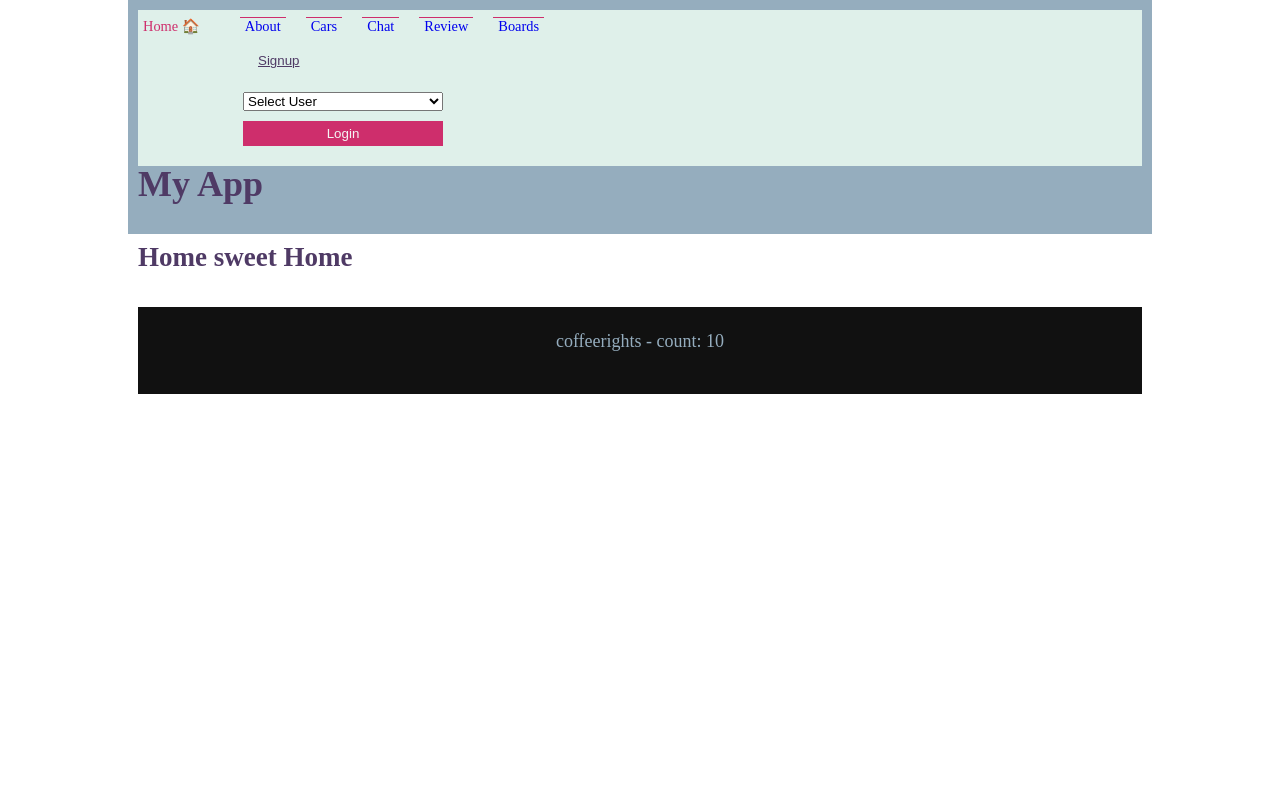
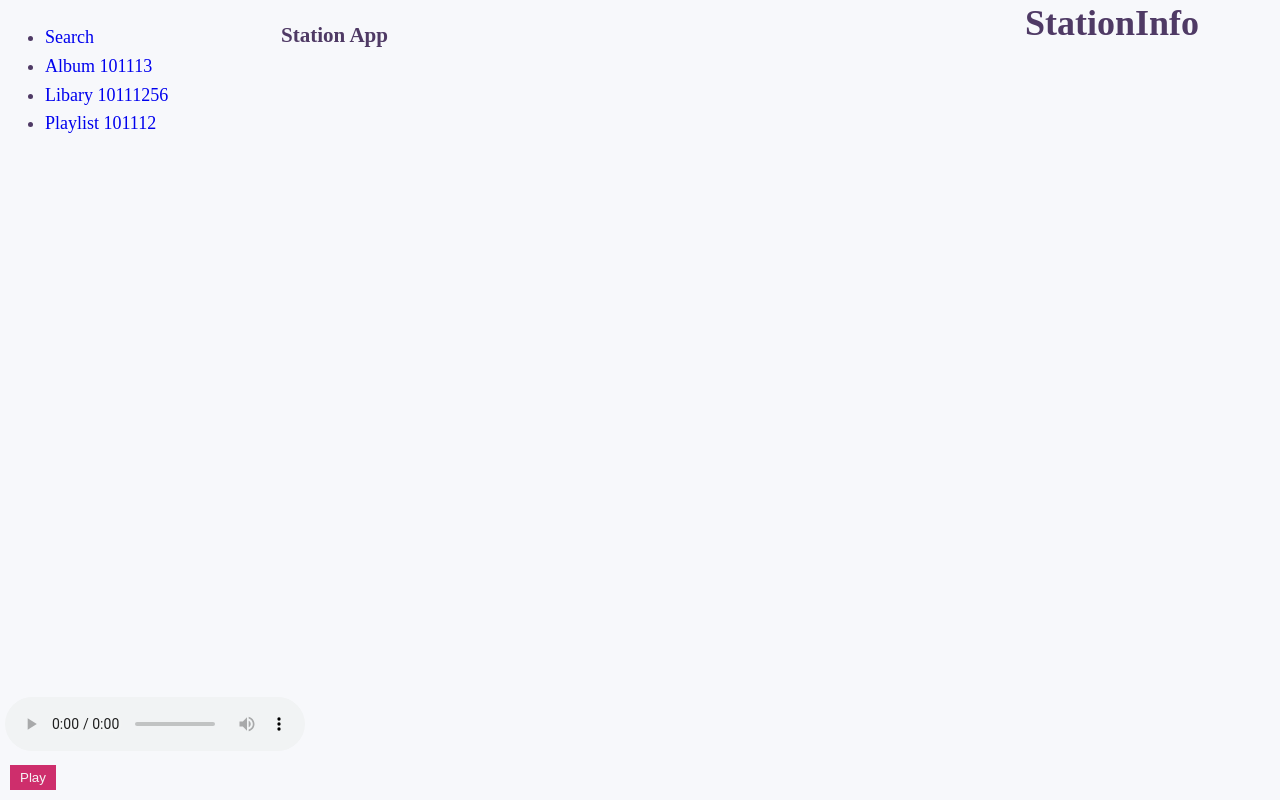
Before and after one commit to lee19033/frontend-lilach-station, a React (Vite) app: page / in a window 1280 px wide. Built offline with nearby package versions, Linux system fonts and the light colour scheme.

Commit message:
add routing

```diff
--- a/src/RootCmp.jsx
+++ b/src/RootCmp.jsx
@@ -1,46 +1,30 @@
-import React from 'react'
-import { Routes, Route } from 'react-router'
 
-import { HomePage } from './pages/HomePage'
-import { AboutUs, AboutTeam, AboutVision } from './pages/AboutUs'
-import { CarIndex } from './pages/CarIndex.jsx'
-import { BoardIndex } from './pages/BoardIndex.jsx'
-import { ReviewIndex } from './pages/ReviewIndex.jsx'
-import { ChatApp } from './pages/Chat.jsx'
-import { AdminIndex } from './pages/AdminIndex.jsx'
+import {  Routes, Route } from 'react-router'
 
-import { CarDetails } from './pages/CarDetails'
-import { UserDetails } from './pages/UserDetails'
-import { BoardDetails } from './pages/BoardDetails'
-import { TaskDetails } from './pages/TaskDetails'
-
-import { AppHeader } from './cmps/AppHeader'
-import { AppFooter } from './cmps/AppFooter'
+import { StationIndex} from './pages/StationIndex.jsx'
+import { StationSideBar } from './cmps/StationSideBar.jsx'
+import { SearchStation } from './cmps/SearchStation.jsx'
+import { CollectionDetails } from './cmps/CollectionDetails.jsx'
+import { AlbumDetails } from './cmps/AlbumDetails.jsx'
+import { PlaylistDetails } from './cmps/PlaylistDetails.jsx'
+import { StationInfo } from './cmps/StationInfo.jsx'
+import { AudioPlayer }   from './cmps/AudioPlayer.jsx'
 
 export function RootCmp() {
     return (
-        <div>
-            <AppHeader />
-            <main>
+            <main className='main-container'>
+                <StationSideBar className='station-sidebar'/>
+                <section className='station-main'>
                 <Routes>
-                    <Route path="" element={<HomePage />} />
-                    <Route path="about" element={<AboutUs />}>
-                        <Route path="team" element={<AboutTeam />} />
-                        <Route path="vision" element={<AboutVision />} />
-                    </Route>
-                    <Route path="car" element={<CarIndex />} />
-                    <Route path="car/:carId" element={<CarDetails />} />
-                    <Route path="user/:id" element={<UserDetails />} />
-                    <Route path="board" element={<BoardIndex />} />
-                    <Route path="board/:boardId" element={<BoardDetails />} >
-                        <Route path="group/:groupId/task/:taskId" element={<TaskDetails />} />
-                    </Route>
-                    <Route path="review" element={<ReviewIndex />} />
-                    <Route path="chat" element={<ChatApp />} />
-                    <Route path="admin" element={<AdminIndex />} />
+                        <Route path="" element={<StationIndex />} />
+                        <Route path="/search" element= {<SearchStation />} />
+                        <Route path="collection/:id" element= {<CollectionDetails />} />
+                        <Route path="album/:id" element= {<AlbumDetails />} />
+                        <Route path="playlist/:id" element= {<PlaylistDetails />} />
                 </Routes>
+                </section>
+                <StationInfo className='station-info' />
+                <AudioPlayer className='station-player' />
             </main>
-            <AppFooter />
-        </div>
     )
 }
--- a/src/assets/styles/basics/_base.scss
+++ b/src/assets/styles/basics/_base.scss
@@ -16,7 +16,7 @@ html {
 body {
     font-size: rem(18px);
     margin: 0;
-    max-width: 1024px;
+    /*max-width: 1024px;*/
     margin: auto;
 }
 
--- a/src/assets/styles/basics/_layout.scss
+++ b/src/assets/styles/basics/_layout.scss
@@ -1,32 +1,30 @@
 .main-container {
     display: grid;
-    grid-template-columns: 20px 1fr 20px;
-
-    > * {
-        grid-column: 2;
-
-        &.full {
-            grid-column: 1 /-1;
-        }
-    }
+    grid-template-columns: minmax(250px, 1fr) 2fr 1fr;
+    grid-template-rows: 5fr auto;
+    gap: 6px;
+    grid-template-areas: "side main info"
+                         "player player player";
+    height: 100vh;
+    background-color: #f7f8fb;
 
     @include for-narrow-layout {
         grid-template-columns:
-            minmax(20px, 1fr)
+            minmax(250px, 1fr)
             minmax(auto, $mobile-breakpoint)
-            minmax(20px, 1fr);
+            minmax(250px, 1fr);
     }
     @include for-normal-layout {
         grid-template-columns:
-            minmax(20px, 1fr)
+            minmax(250px, 1fr)
             minmax(auto, $narrow-breakpoint)
-            minmax(20px, 1fr);
+            minmax(250px, 1fr);
     }
     @include for-wide-layout {
         grid-template-columns:
-            minmax(20px, 1fr)
+            minmax(250px, 1fr)
             minmax(auto, $normal-breakpoint)
-            minmax(20px, 1fr);
+            minmax(250px, 1fr);
     }
 }
 
@@ -35,3 +33,30 @@
     grid-template-columns: repeat(auto-fill, minmax(300px, 1fr));
     grid-gap: 20px;
 }
+
+.station-sidebar {
+    grid-area: side;
+    background-color: #f7f8fb;
+    padding: 20px;
+    overflow-y: auto;
+}
+.station-main {
+    grid-area: main;
+    background-color: #f7f8fb;
+    padding: 20px;
+    overflow-y: auto;
+}
+
+.station-info {
+    grid-area: info;
+    background-color: #f7f8fb;
+    padding: 20px;
+    overflow-y: auto;
+}
+
+.station-player {
+    grid-area: player;
+    background-color: #f7f8fb;
+    padding: 20px;
+    overflow-y: auto;
+}
--- /dev/null
+++ b/src/cmps/AlbumDetails.jsx
@@ -0,0 +1,10 @@
+
+
+export function  AlbumDetails()  {
+    return (
+        <div>
+            {/* Your component content goes here */}
+            <h1>AlbumDetails</h1>
+        </div>
+    );
+}
--- a/src/cmps/test.jsx
+++ b/src/cmps/AudioPlayer.jsx
@@ -1,6 +1,6 @@
 import  { useState } from 'react';
 
-const AudioPlayer = ({ src }) => {
+export function AudioPlayer ({ src })  {
     const [isPlaying, setIsPlaying] = useState(false);
 
     const togglePlay = () => {
@@ -13,6 +13,4 @@ const AudioPlayer = ({ src }) => {
             <button onClick={togglePlay}>{isPlaying ? 'Pause' : 'Play'}</button>
         </div>
     );
-};
-
-export default AudioPlayer;
+}
--- /dev/null
+++ b/src/cmps/CollectionDetails.jsx
@@ -0,0 +1,10 @@
+
+
+export function CollectionDetails() {
+    return (
+        <div>
+            {/* Your component content goes here */}
+            <h1>CollectionDetails</h1>
+        </div>
+    );
+}
--- /dev/null
+++ b/src/cmps/PlaylistDetails.jsx
@@ -0,0 +1,9 @@
+
+export function PlaylistDetails() {
+    return (
+        <div>
+            {/* Your component content goes here */}
+            <h1>PlayListDetails</h1>
+        </div>
+    );
+}
--- /dev/null
+++ b/src/cmps/SearchStation.jsx
@@ -0,0 +1,10 @@
+
+
+export function SearchStation() {
+        return (
+            <div>
+                {/* Your component JSX goes here */}
+                <h1>SearchStation</h1>
+            </div>
+        );
+}
--- /dev/null
+++ b/src/cmps/StationInfo.jsx
@@ -0,0 +1,9 @@
+
+export function StationInfo()  {
+    return (
+        <div>
+            {/* Your component content goes here */}
+            <h1>StationInfo</h1>
+        </div>
+    );
+}
--- /dev/null
+++ b/src/cmps/StationSideBar.jsx
@@ -0,0 +1,15 @@
+import { Link } from "react-router-dom";
+
+export function StationSideBar() {
+    return (
+        <div>
+            {/* Your component content goes here */}
+            <ul>
+                <li><Link to="search">Search</Link>  </li>
+                <li><Link to="/album/789">Album 101113</Link></li>
+                <li><Link to="/collection/456">Libary 10111256 </Link></li>
+                <li><Link to="/playlist/101112">Playlist 101112</Link> </li>
+            </ul>
+        </div>
+    );
+}
--- a/src/pages/CarIndex.jsx
+++ b/src/pages/StationIndex.jsx
@@ -7,7 +7,7 @@ import { showSuccessMsg, showErrorMsg } from '../services/event-bus.service'
 import { userService } from '../services/user.service'
 import { carService } from '../services/car.service'
 
-export function CarIndex() {
+export function StationIndex() {
 
     const cars = useSelector(storeState => storeState.carModule.cars)
 
@@ -58,26 +58,8 @@ export function CarIndex() {
 
     return (
         <div>
-            <h3>Cars App</h3>
-            <main>
-                <button onClick={onAddCar}>Add Car ⛐</button>
-                <ul className="car-list">
-                    {cars.map(car =>
-                        <li className="car-preview" key={car._id}>
-                            <Link to={`${car._id}`}>
-                                <h4>{car.vendor}</h4>
-                           </Link>
-                            <h1>⛐</h1>
-                            <p>Price: <span>${car.price.toLocaleString()}</span></p>
-                            <p>Owner: <span>{car.owner && car.owner.fullname}</span></p>
-                            {shouldShowActionBtns(car) && <div>
-                                <button onClick={() => { onRemoveCar(car._id) }}>x</button>
-                                <button onClick={() => { onUpdateCar(car) }}>Edit</button>
-                            </div>}
-                        </li>)
-                    }
-                </ul>
-            </main>
+            <h3>Station App</h3>
+
         </div>
     )
 }
```
